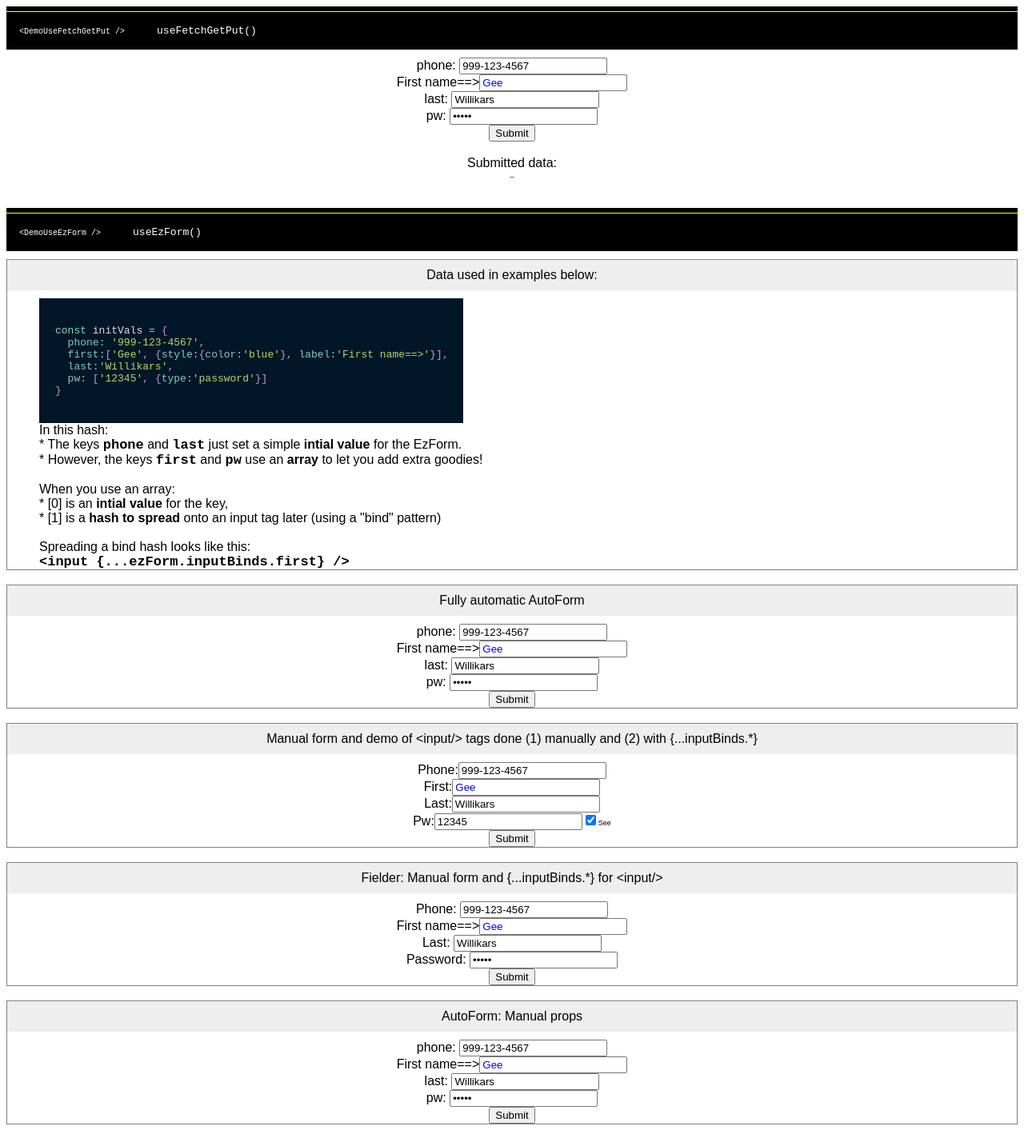
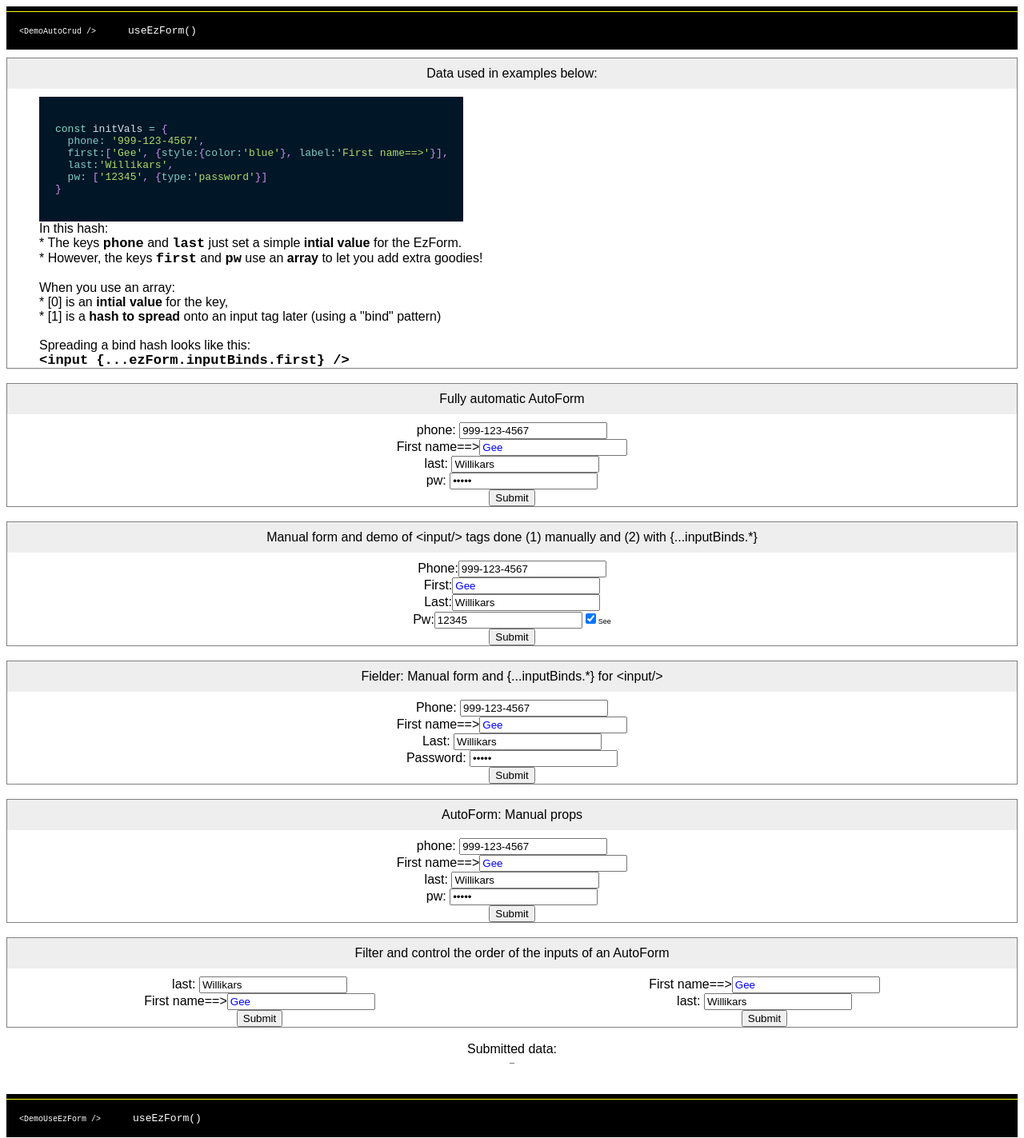
Before and after one commit to kenlane33/react-use-get-set, a React (Create React App) app: page / in a window 1280 px wide. Shown: the top 1423 px of the page at 80% size. Built offline with nearby package versions, Linux system fonts and the light colour scheme.

Commit message:
Start of AutoCrud

```diff
--- a/src/App.js
+++ b/src/App.js
@@ -1,14 +1,15 @@
-import React from "react"
-import { DemoUseGetSetStateWithCode } from './demos/DemoUseGetSetStateWithCode'
-import { DemoUseGetSetState } from './demos/DemoUseGetSetState'
-import { DemoUseToggleState } from './demos/DemoUseToggleState'
-import { DemoUseResetState } from './demos/DemoUseResetState'
-import { DemoUseCheckboxState } from './demos/DemoUseCheckboxState'
-import { DemoUseEzForm } from './demos/DemoUseEzForm'
-import { DemoFetchGetPut } from './demos/DemoFetchGetPut'
+import React from "react";
+import { DemoUseGetSetStateWithCode } from "./demos/DemoUseGetSetStateWithCode";
+import { DemoUseGetSetState } from "./demos/DemoUseGetSetState";
+import { DemoUseToggleState } from "./demos/DemoUseToggleState";
+import { DemoUseResetState } from "./demos/DemoUseResetState";
+import { DemoUseCheckboxState } from "./demos/DemoUseCheckboxState";
+import { DemoUseEzForm } from "./demos/DemoUseEzForm";
+import { DemoFetchGetPut } from "./demos/DemoFetchGetPut";
+import { DemoAutoCrud } from "./demos/DemoAutoCrud";
 
 //import { forEachInHash } from "./helpers/iterators.js"
-import "./styles.css"
+import "./styles.css";
 //const {log} = console
 
 //======================////===============O
@@ -16,7 +17,8 @@ export default function App() {
   //-------------------------------------o
   return (
     <div className="App">
-    <DemoFetchGetPut />
+      <DemoAutoCrud />
+      {/* <DemoFetchGetPut /> */}
       <DemoUseEzForm />
       <DemoUseGetSetStateWithCode />
       <DemoUseGetSetState />
@@ -24,4 +26,5 @@ export default function App() {
       <DemoUseResetState />
       <DemoUseCheckboxState />
     </div>
-)}
+  );
+}
--- /dev/null
+++ b/src/demos/DemoAutoCrud.js
@@ -0,0 +1,155 @@
+import React, { useState } from "react"
+import { useEzForm } from "../hooks/useEzForm"
+import { DemoHeader } from './DemoHeader'
+import { AutoForm, Fielder } from '../components/AutoForm'
+import { PrismCode } from "../components/PrismCode"
+
+//===========//////////////========================o
+export const DemoAutoCrud = () => {
+  let [submittedTxt, setSubmitted] = useState('_')
+  let [seePw, setSeePw] = useState(true)
+  //-------------------------------------o
+  const initVals = {
+    phone: '999-123-4567', // just an initial value
+    first:['Gee', {style:{color:'blue'}, label:'First name==>'}], // [0] is intial value, [1] is obj to spread onto the ezForm.inputBinds.first
+    last:'Willikars',      // just an initial value
+    pw: ['12345', {type:'password'}] // [0] is intial value, [1] is obj to spread onto the ezForm.inputBinds.pw
+  }
+  const ezForm = useEzForm(
+    initVals,
+    (x)=>{
+      console.log(x)
+      setSubmitted( JSON.stringify(x) )
+    }
+  )
+  const {inputs, doChange, doSubmit, inputBinds, bindForm} = ezForm
+  // console.log( ezForm )
+
+  const FormHeader = ({txt}) => (
+    <div style={{padding:10, backgroundColor:'#eee', marginBottom:10}}>
+      {txt}
+    </div>
+  )
+  const leftStl = {textAlign:'left'}
+  const Code = (p) => <pre style={{display:'inline', fontWeight:700, fontSize:17}}>{p.children}</pre>
+  // const initValsCode = `const initVals = ${JSON.stringify(initVals)}`
+  //-------------------------------------o
+  return (
+    <div>
+      <DemoHeader demoTxt='DemoAutoCrud' useTxt='useEzForm()' />
+      {/* ------------------------------------------ */}
+      <div style={{border:'1px solid grey'}}>
+        <FormHeader txt="Data used in examples below:" />
+        <div style={{marginLeft:40}}>
+
+          <div style={{backgroundColor:'#011627', padding: 20, width: 490, margin:'10 auto' }}>
+            <PrismCode language='js' code={`
+const initVals = {
+  phone: '999-123-4567',
+  first:['Gee', {style:{color:'blue'}, label:'First name==>'}],
+  last:'Willikars',
+  pw: ['12345', {type:'password'}]
+}`.trim()} >
+            </PrismCode>
+            </div>
+          <div style={leftStl}>
+            In this hash:<br />
+            * The keys <Code>phone</Code> and <Code>last</Code> just set a simple <b>intial value</b> for the EzForm.<br />
+            * However, the keys <Code>first</Code> and <Code>pw</Code> use an <b>array</b> to let you add extra goodies!<br />
+            <br />
+            When you use an array:<br />
+            * [0] is an <b>intial value</b> for the key, <br />
+            * [1] is a <b>hash to spread</b> onto an input tag later (using a "bind" pattern)<br />
+            <br />
+            Spreading a bind hash looks like this:  <br />
+            <Code>{`<input {...ezForm.inputBinds.first} />`}</Code>
+          </div>
+        </div>
+      </div>
+      <br />
+      {/* ------------------------------------------ */}
+      <div style={{border:'1px solid grey'}}>
+        <FormHeader txt="Fully automatic AutoForm" />
+        <AutoForm {...ezForm} />
+      </div>
+      <br />
+      {/* ------------------------------------------ */}
+      <div style={{border:'1px solid grey'}}>
+        <FormHeader txt="Manual form and demo of <input/> tags done (1) manually and (2) with {...inputBinds.*}"/>
+
+        <form onSubmit={doSubmit}>
+
+          <label> Phone:
+            {/* Automatic style of putting props on input */}
+            <input {...inputBinds.phone} />
+          </label><br />
+
+          <label> First:
+            {/* Automatic style of putting props on input */}
+            <input {...inputBinds.first} />
+          </label><br />
+
+          <label> Last:
+            {/* Manual style of putting props on input */}
+            <input value={inputs.last} name={'last'} onChange={doChange} type="text" />
+          </label><br />
+
+          <label> Pw:
+            {/* === Overriding props to unmask a password ===
+              Later tag props override those spread earlier on the tag.
+              Ternary on seePw bool lets us optionally override the
+              type='password' from the bindInput.pw with type:'text' */}
+            <input {...inputBinds.pw} {...( (seePw) ? {type:'text'} : {} )} />
+
+            <input type='checkbox' checked={seePw} onChange={()=>setSeePw( ! seePw )}/>
+            <span style={{fontSize:9}}>See</span>
+
+          </label><br />
+
+
+          <input type="submit" value="Submit" />
+
+        </form>
+      </div>
+      <br />
+      {/* ------------------------------------------ */}
+      <div style={{border:'1px solid grey'}}>
+        <FormHeader txt="Fielder: Manual form and {...inputBinds.*} for <input/>"/>
+        <form onSubmit={doSubmit}>
+          <Fielder label='Phone: ' {...inputBinds.phone} />
+          <Fielder label='THIS_LABEL_TXT_OVERRIDDEN_BY_INPUT_BINDS' {...inputBinds.first} />
+          <Fielder label='Last: ' name='last'   inputs={inputs} onChange={doChange}/>
+          <Fielder label='Password: ' {...inputBinds.pw} type='password'/>
+          <input type="submit" value="Submit" />
+        </form>
+      </div>
+      <br />
+      {/* ------------------------------------------ */}
+      <div style={{border:'1px solid grey'}}>
+        <FormHeader txt="AutoForm: Manual props" />
+        <AutoForm fields={initVals} inputBinds={inputBinds} bindForm={bindForm}/>
+      </div>
+      <br />
+      {/* ------------------------------------------ */}
+      <div style={{border:'1px solid grey'}}>
+        <FormHeader txt="Filter and control the order of the inputs of an AutoForm" />
+        <div style={{display:'flex'}}>
+          <div style={{flex:1}}>
+            <AutoForm fields={['last','first']} {...ezForm} />
+          </div>
+          <div style={{flex:1}}>
+            <AutoForm fields={['first','last']} {...ezForm} />
+          </div>
+          <br />
+        </div>
+        </div>
+      <br />
+      {/* ------------------------------------------ */}
+      <div>Submitted data:</div>
+      <pre style={{margin:0, fontSize:10}}>
+        {submittedTxt && submittedTxt.split(',').join(',\n')}
+      </pre>
+      <br /><br />
+    </div>
+  )
+}
```
Also changed, not shown: src/components/AutoCrud.js (added, +28 -0 lines), src/components/AutoShowHash.js (added, +20 -0 lines), 1 other file (tests, documents, lock files or other folders). Lines whose indentation alone changed are shown as unchanged.
